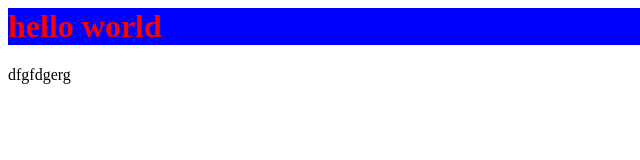
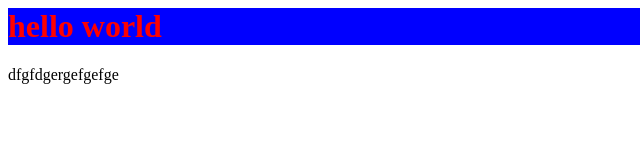
Before and after one commit to s-yarko/site, a plain HTML site: page index.html in a window 1280 px wide. Shown: the full height of the page, 0-640 px from the left. Drawn offline with Linux system fonts and the light colour scheme.

Commit message:
2 commit

```diff
--- a/index.html
+++ b/index.html
@@ -4,7 +4,7 @@
 </head>
 <body>
 <h1> hello world</h1>
-dfgfdgerg
+dfgfdgergefgefge
 
 
 
```
